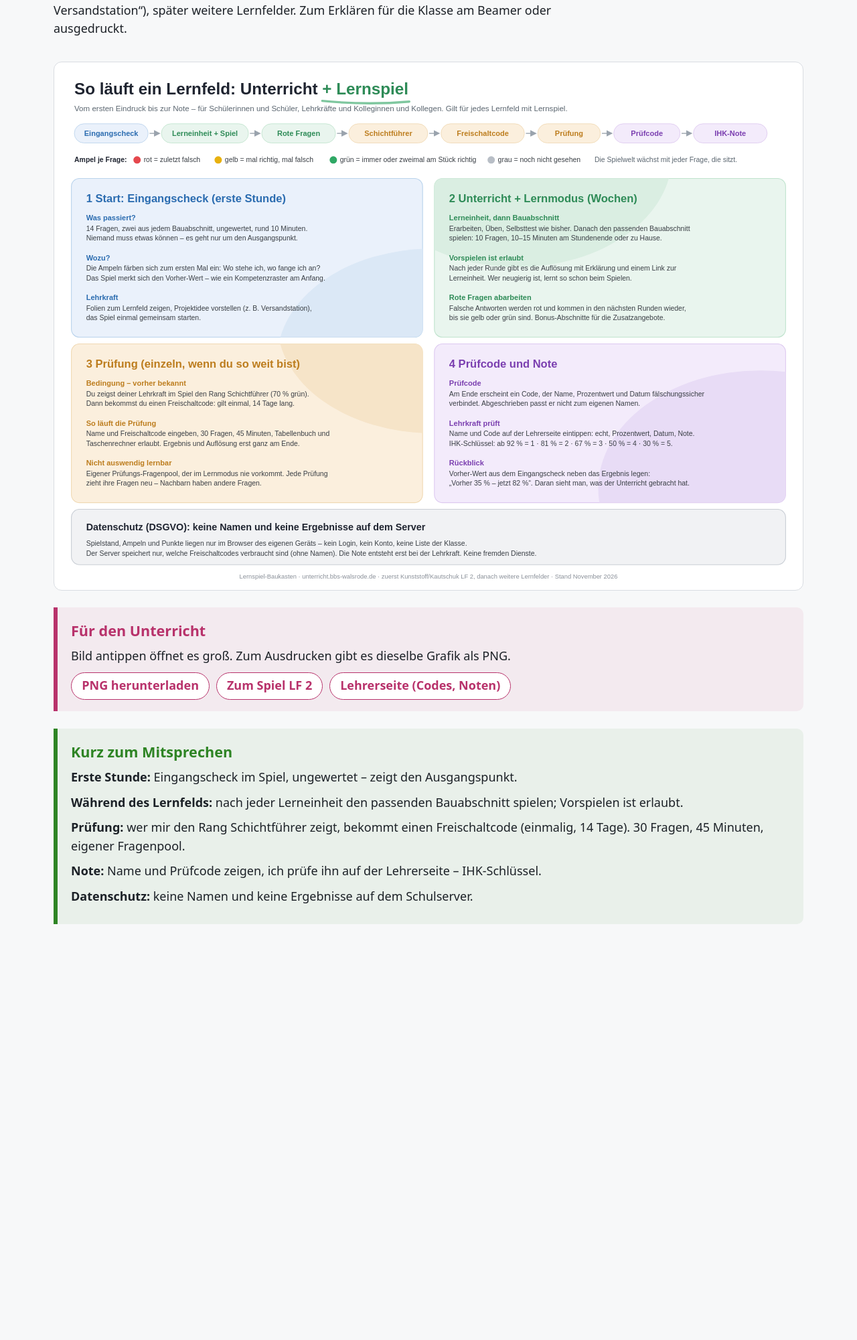
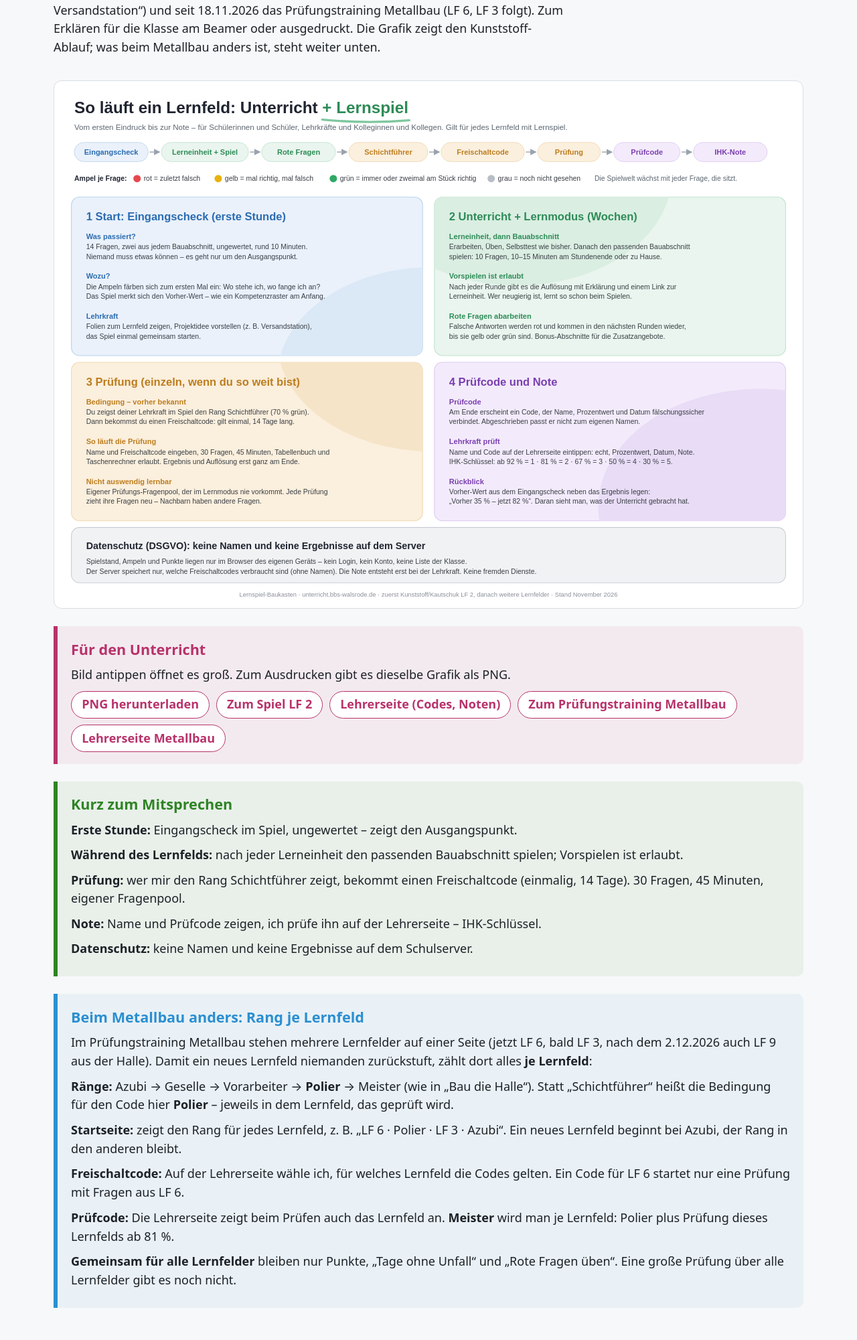
Before and after one commit to macnebelherr/private_infos, a plain HTML site: page lernspiel-ablauf.html in a window 1280 px wide. Shown: the part 197-2198 px from the top of the page at 67% size. Before the commit the page ends 1625 px from the top, so only its background shows below. Drawn offline with Linux system fonts and the light colour scheme.

Commit message:
Lernspiel-Notizen: Rang, Freischaltcode und Prüfung je Lernfeld beim Metallbau; Datum korrigiert
Co-Authored-By: Claude Opus 5.5 <noreply@anthropic.com>

```diff
--- a/lernspiel-ablauf.html
+++ b/lernspiel-ablauf.html
@@ -43,8 +43,9 @@ p { margin: 0 0 .6rem; }
   <header>
     <span class="kicker">Unterricht planen · Lernspiel-Baukasten</span>
     <h1>So läuft ein Lernfeld mit dem Lernspiel</h1>
-    <p class="lead">Mein Ablauf für Lernfelder mit Lernspiel – zuerst Kunststoff/Kautschuk LF 2 („Bau die Versandstation“), später weitere Lernfelder.
-      Zum Erklären für die Klasse am Beamer oder ausgedruckt.</p>
+    <p class="lead">Mein Ablauf für Lernfelder mit Lernspiel – Kunststoff/Kautschuk LF 2 („Bau die Versandstation“) und seit 18.11.2026
+      das Prüfungstraining Metallbau (LF 6, LF 3 folgt). Zum Erklären für die Klasse am Beamer oder ausgedruckt.
+      Die Grafik zeigt den Kunststoff-Ablauf; was beim Metallbau anders ist, steht weiter unten.</p>
   </header>
 
   <a class="bild" href="lernspiel-ablauf.svg" title="Bild groß öffnen">
@@ -58,6 +59,8 @@ p { margin: 0 0 .6rem; }
       <a href="lernspiel-ablauf.png" download>PNG herunterladen</a>
       <a href="https://unterricht.bbs-walsrode.de/kunststoff/spiel/" target="_blank" rel="noopener">Zum Spiel LF 2</a>
       <a href="https://unterricht.bbs-walsrode.de/kunststoff/spiel/lehrer.php" target="_blank" rel="noopener">Lehrerseite (Codes, Noten)</a>
+      <a href="https://unterricht.bbs-walsrode.de/metall/spiel/" target="_blank" rel="noopener">Zum Prüfungstraining Metallbau</a>
+      <a href="https://unterricht.bbs-walsrode.de/metall/spiel/lehrer.php" target="_blank" rel="noopener">Lehrerseite Metallbau</a>
     </div>
   </section>
 
@@ -68,6 +71,22 @@ p { margin: 0 0 .6rem; }
     <p><b>Prüfung:</b> wer mir den Rang Schichtführer zeigt, bekommt einen Freischaltcode (einmalig, 14 Tage). 30 Fragen, 45 Minuten, eigener Fragenpool.</p>
     <p><b>Note:</b> Name und Prüfcode zeigen, ich prüfe ihn auf der Lehrerseite – IHK-Schlüssel.</p>
     <p><b>Datenschutz:</b> keine Namen und keine Ergebnisse auf dem Schulserver.</p>
+  </section>
+
+  <section class="sektion s-akzent" style="--sektion-farbe:#2b8fd1">
+    <h2>Beim Metallbau anders: Rang je Lernfeld</h2>
+    <p>Im Prüfungstraining Metallbau stehen mehrere Lernfelder auf einer Seite (jetzt LF 6, bald LF 3, nach dem 2.12.2026 auch LF 9 aus der Halle).
+      Damit ein neues Lernfeld niemanden zurückstuft, zählt dort alles <b>je Lernfeld</b>:</p>
+    <p><b>Ränge:</b> Azubi → Geselle → Vorarbeiter → <b>Polier</b> → Meister (wie in „Bau die Halle“). Statt „Schichtführer“ heißt die
+      Bedingung für den Code hier <b>Polier</b> – jeweils in dem Lernfeld, das geprüft wird.</p>
+    <p><b>Startseite:</b> zeigt den Rang für jedes Lernfeld, z. B. „LF 6 · Polier · LF 3 · Azubi“. Ein neues Lernfeld beginnt bei Azubi,
+      der Rang in den anderen bleibt.</p>
+    <p><b>Freischaltcode:</b> Auf der Lehrerseite wähle ich, für welches Lernfeld die Codes gelten. Ein Code für LF 6 startet nur eine
+      Prüfung mit Fragen aus LF 6.</p>
+    <p><b>Prüfcode:</b> Die Lehrerseite zeigt beim Prüfen auch das Lernfeld an. <b>Meister</b> wird man je Lernfeld: Polier plus Prüfung
+      dieses Lernfelds ab 81 %.</p>
+    <p><b>Gemeinsam für alle Lernfelder</b> bleiben nur Punkte, „Tage ohne Unfall“ und „Rote Fragen üben“. Eine große Prüfung über alle
+      Lernfelder gibt es noch nicht.</p>
   </section>
 </main>
 <script>
```
Also changed, not shown: metalltechnik-unverlinkte-seiten.html (+6 -4 lines).
